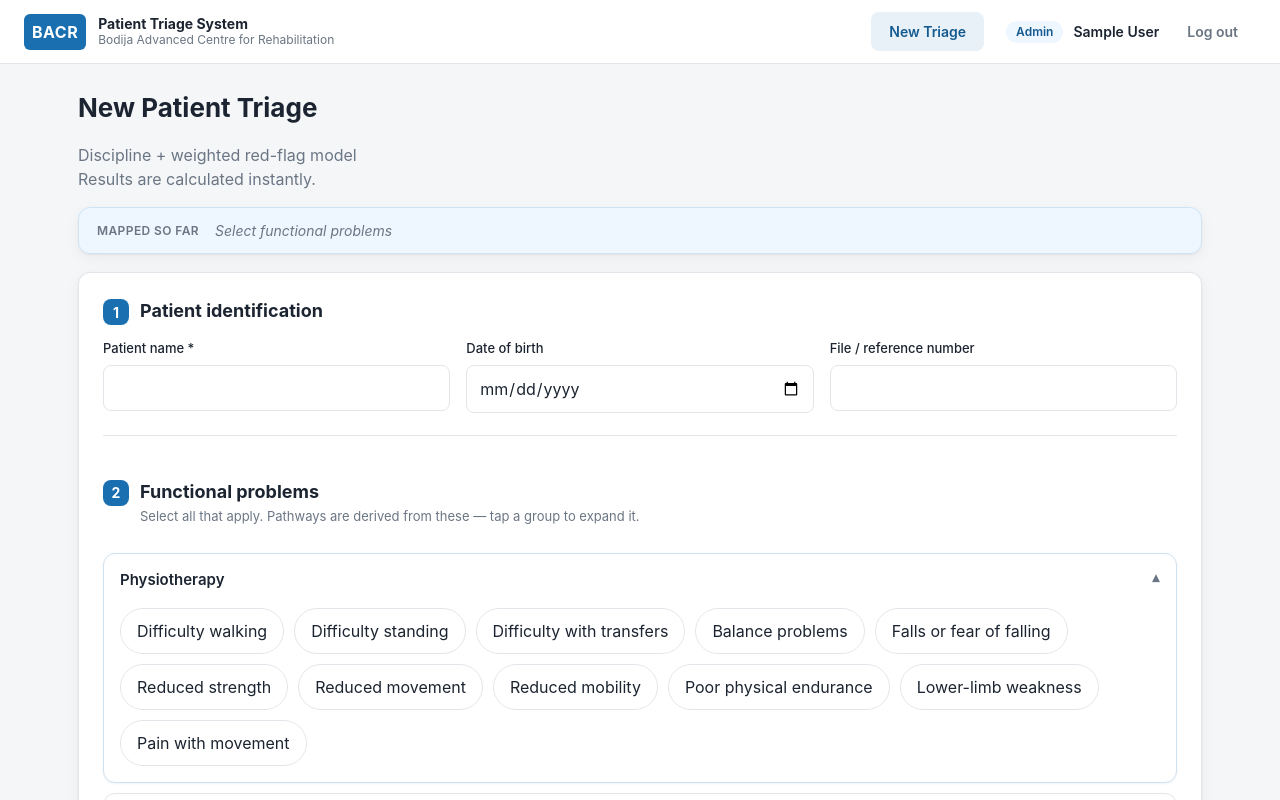
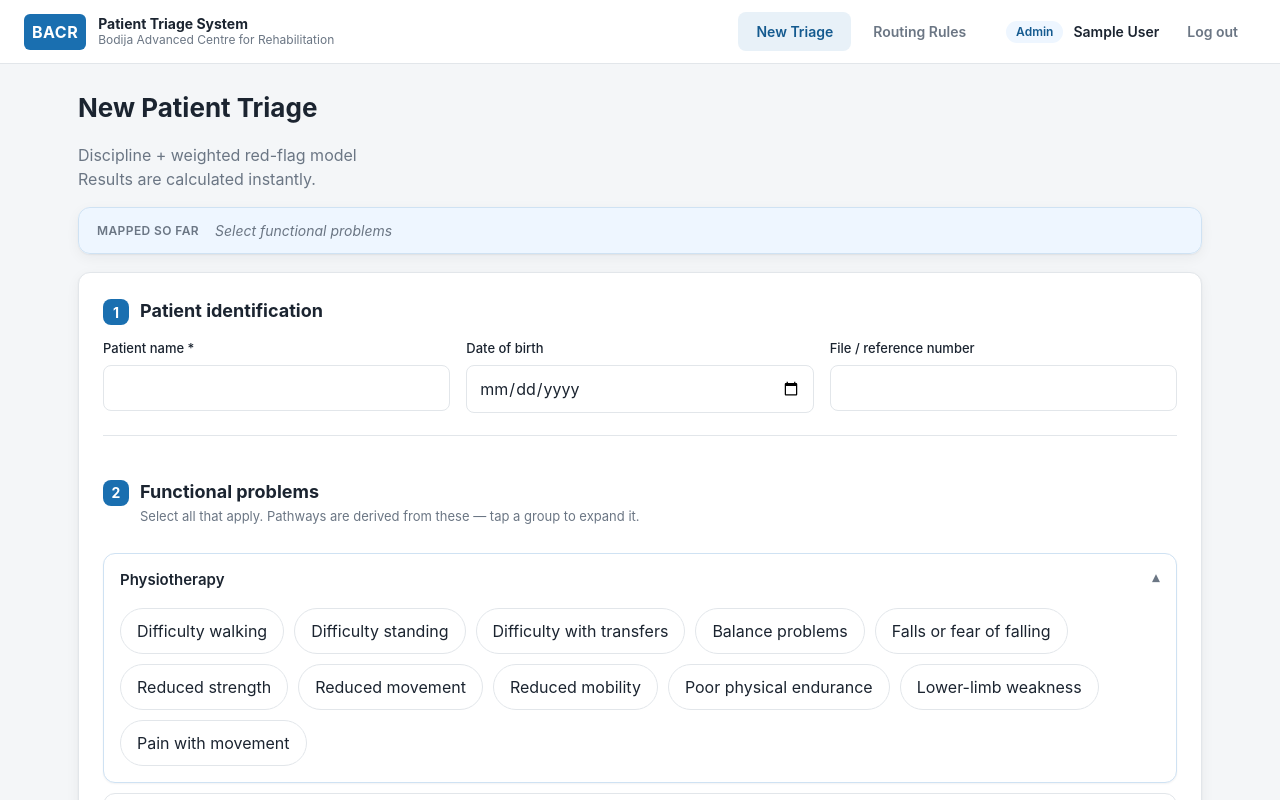
Before and after one commit to wizdormer-collab/Bodija-Advanced-Centre-for-Rehabilitation, a React (Vite) app: page / in a window 1280 px wide. Shown: the top 800 px of the page. Built offline with nearby package versions, Linux system fonts and the light colour scheme; sample sign-in values are in the browser's storage.

Commit message:
Restore Routing Rules tab for admins in header

```diff
--- a/src/components/Header.jsx
+++ b/src/components/Header.jsx
@@ -18,6 +18,11 @@
             <NavLink to="/" end className={({ isActive }) => (isActive ? 'nav-link active' : 'nav-link')}>
               New Triage
             </NavLink>
+            {session.role === 'admin' && (
+              <NavLink to="/admin" className={({ isActive }) => (isActive ? 'nav-link active' : 'nav-link')}>
+                Routing Rules
+              </NavLink>
+            )}
           </nav>
         )}
         {session ? (
```
